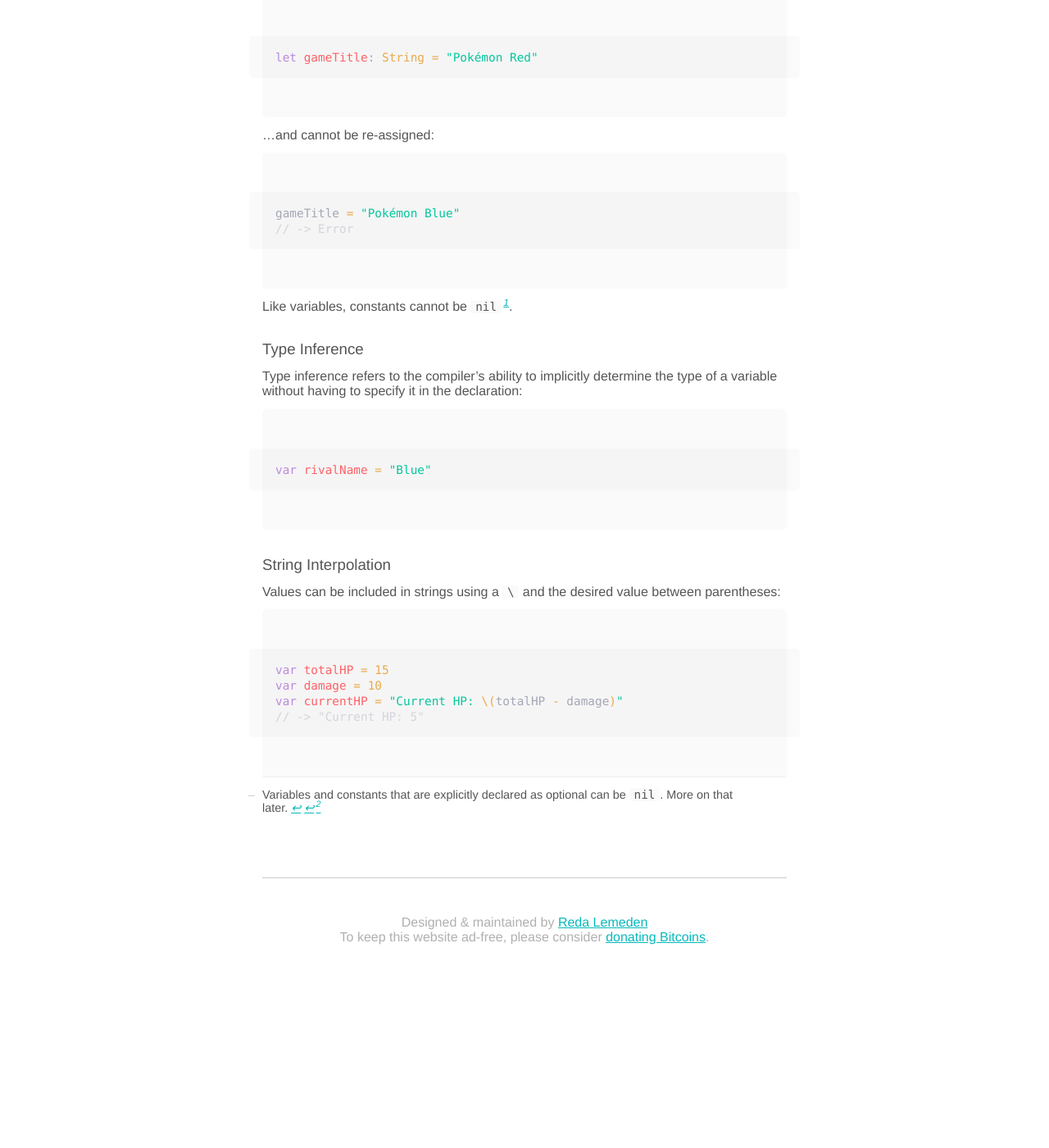
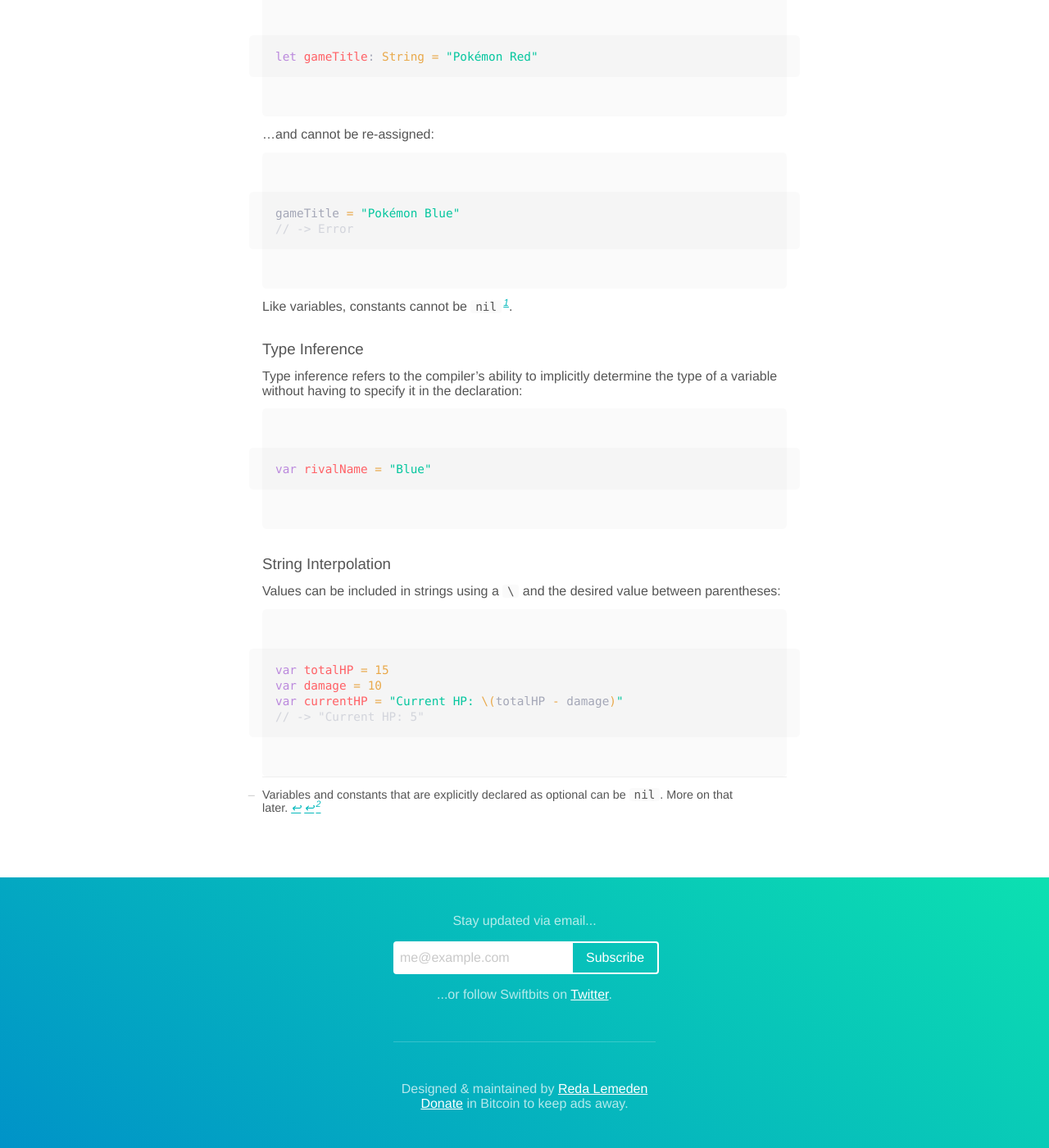
Before and after one commit to kaishin/swiftbits, a Jekyll site: the page built from index.html, in a window 1280 px wide and 1400 px high, scrolled down 30502 px. Shown: the whole window at 82% size. Built offline with Jekyll 4.4.1, drawn with Linux system fonts in a browser that asks for light colours; the list of posts is cut into pages by our own code; before the commit the page ends 31699 px from its top, so only the background shows below that.

Commit message:
Add newsletter and Twitter link

```diff
--- a/_includes/footer.html
+++ b/_includes/footer.html
@@ -1,8 +1,9 @@
 <footer>
-  <p>
-    Designed &amp; maintained by <a href="http://redalemeden.com">Reda Lemeden</a><br>
-    To keep this website ad-free, please consider <a href="https://www.coinbase.com/checkouts/b800c9299c4afe8af704ae9bb4a1b58a">donating Bitcoins</a>.
-  </p>
-  <script src="/scripts/vendor.js" type="text/javascript"></script>
-  <script src="/scripts/main.js" type="text/javascript"></script>
+  <div class="container">
+    {% include newsletter.html %}
+    <p>
+      Designed &amp; maintained by <a href="http://redalemeden.com">Reda Lemeden</a><br>
+      <a href="https://www.coinbase.com/checkouts/b800c9299c4afe8af704ae9bb4a1b58a">Donate</a> in Bitcoin to keep ads away.
+    </p>
+  </div>
 </footer>
--- a/_includes/header.html
+++ b/_includes/header.html
@@ -22,7 +22,7 @@
       <li class="link-item">
         <a href="/learn-swift" {% if page.active == "learn-swift" %}class="active"{% endif %}>Learn Swift</a>
       </li>
-      <li class="link-item">
+      <li class="link-item-icon">
         <a href="{{ site.feed }}" class="icon">
           <img src="/images/rss.svg" alt="RSS Feed" class="link-icon" />
         </a>
--- /dev/null
+++ b/_includes/newsletter.html
@@ -0,0 +1,9 @@
+<form class="newsletter-form" action="https://feed.press/e/mailverify" method="post" target="popupwindow" onsubmit="window.open('https://feed.press/e/mailverify?feed_id=swiftbits', 'popupwindow', 'scrollbars=yes,width=550,height=400');return true">
+  <p>Stay updated via email...</p>
+  <div class="form-inputs">
+    <input type="text" name="email" placeholder="me@example.com">
+    <input type="hidden" value="swiftbits" name="feed_id">
+    <input type="submit" value="Subscribe">
+  </div>
+  <p>...or follow Swiftbits on <a href="https://twitter.com/swiftbitsnews">Twitter</a>.</p>
+</form>
--- a/_scss/_header.scss
+++ b/_scss/_header.scss
@@ -12,6 +12,11 @@ $gap: 0.777em;
     display: inline-block;
     list-style: none;
     margin-right: 0.5rem;
+  }
+
+  .link-item-icon {
+    @extend .link-item;
+    float: right;
   }
 
   .link-icon {
--- a/_scss/_typography.scss
+++ b/_scss/_typography.scss
@@ -36,3 +36,7 @@ sup {
   top: 0;
   vertical-align: super;
 }
+
+::placeholder {
+  color: darken($ash, 20%);
+}
--- a/_scss/main.scss
+++ b/_scss/main.scss
@@ -21,3 +21,4 @@
 @import "includes/post-category";
 @import "includes/reading-time";
 @import "includes/feedback";
+@import "includes/newsletter";
```
Also changed, not shown: _scss/includes/_footer.scss (+15 -4 lines), _scss/includes/_newsletter.scss (added, +37 -0 lines), css/main.css.
